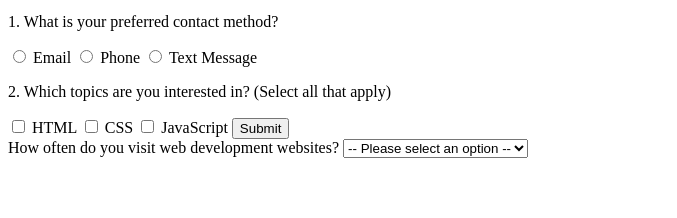
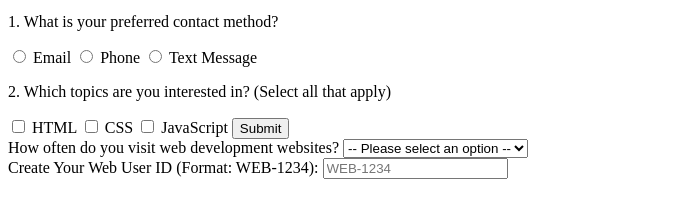
Before and after one commit to dnoble2-cyber/survey-form, a plain HTML site: page index.html in a window 1280 px wide. Shown: the part 104-322 px from the top of the page, without its empty margins (0-677 px from the left). Drawn offline with Linux system fonts and the light colour scheme.

Commit message:
Added regex validation field for custom web user ID.

```diff
--- a/index.html
+++ b/index.html
@@ -61,6 +61,20 @@
   </select>
 </div>
 
+<!-- regex validation field -->
+<div class="form-section">
+  <label for="webUserId">Create Your Web User ID (Format: WEB-1234):</label>
+  <input
+    type="text"
+    id="webUserId"
+    name="webUserId"
+    placeholder="WEB-1234"
+    pattern="^WEB-[0-9]{4}$"
+    title="Enter an ID in the format WEB-1234"
+    required
+  />
+</div>
+
 
   <script src="script.js"></script>
 </body>
```
